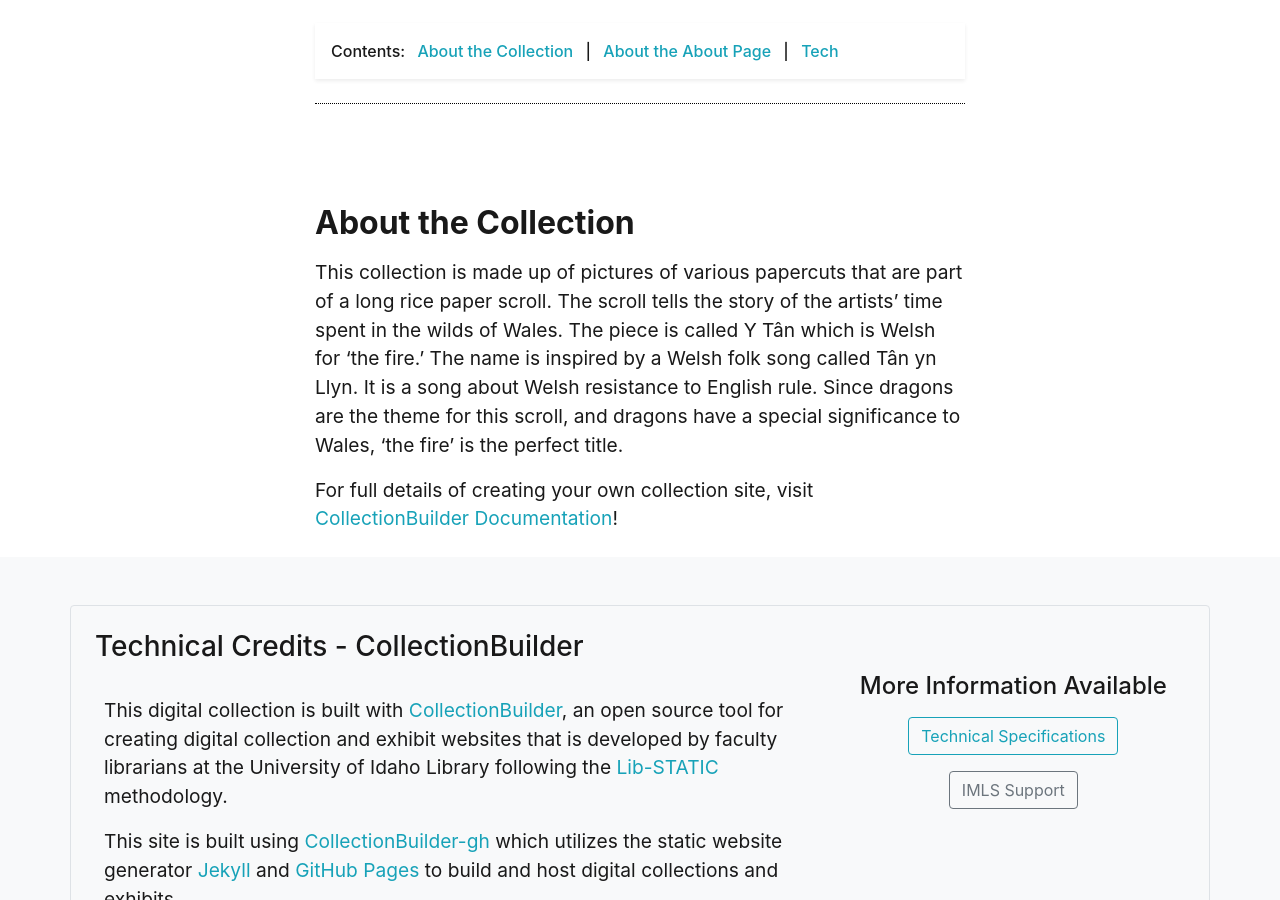
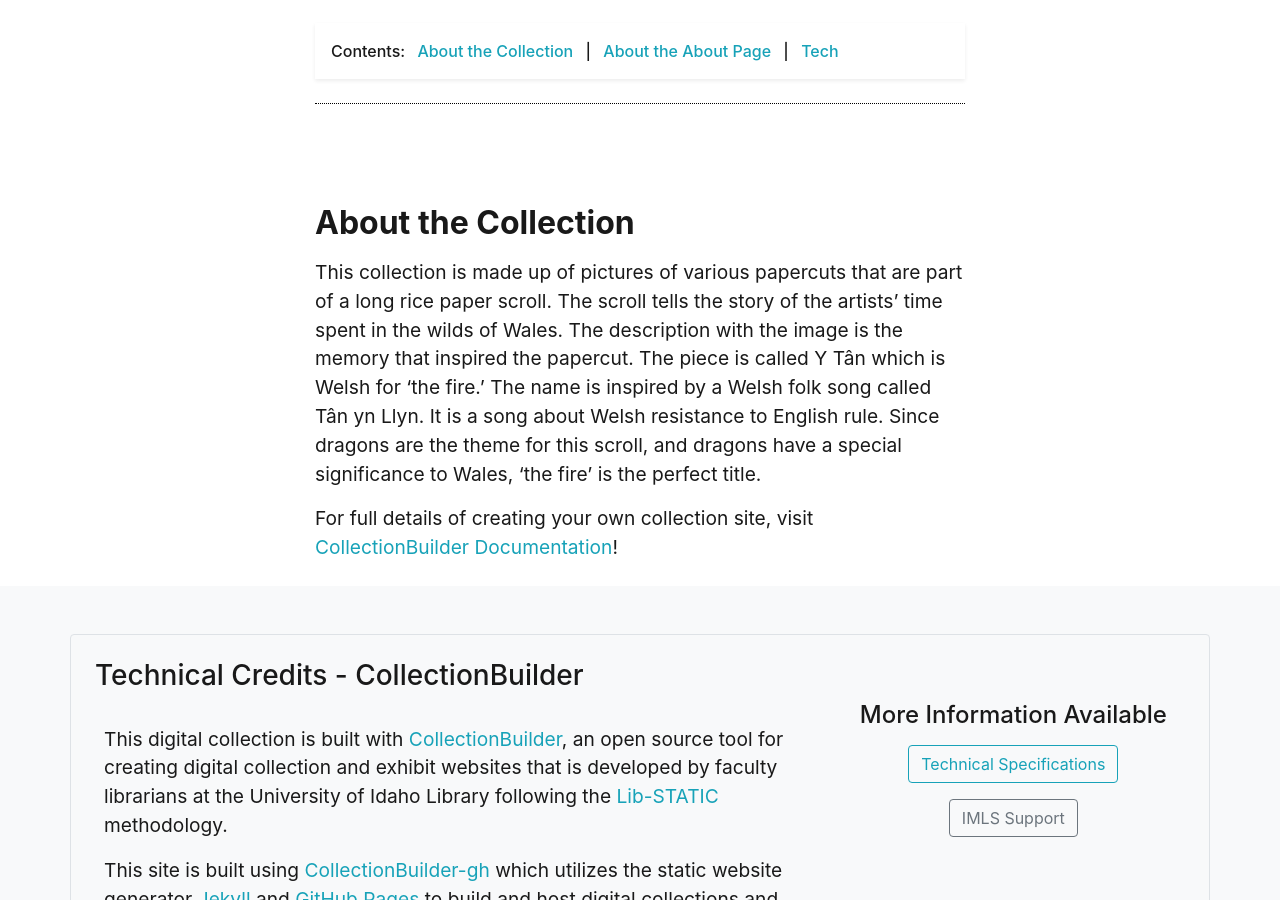
Before and after one commit to aeldridge26/Y-T-n-The-Fire, a Jekyll site: the page built from pages/about.md, in a window 1280 px wide and 900 px high, scrolled down 469 px. Built offline with Jekyll 4.4.1, drawn with Linux system fonts in a browser that asks for light colours.

Commit message:
Update about.md

```diff
--- a/pages/about.md
+++ b/pages/about.md
@@ -14,7 +14,7 @@ credits: true
 
 ## About the Collection
 
-This collection is made up of pictures of various papercuts that are part of a long rice paper scroll. The scroll tells the story of the artists' time spent in the wilds of Wales. The piece is called Y Tân which is Welsh for ‘the fire.’ The name is inspired by a Welsh folk song called Tân yn Llyn. It is a song about Welsh resistance to English rule. Since dragons are the theme for this scroll, and dragons have a special significance to Wales, ‘the fire’ is the perfect title.
+This collection is made up of pictures of various papercuts that are part of a long rice paper scroll. The scroll tells the story of the artists' time spent in the wilds of Wales. The description with the image is the memory that inspired the papercut. The piece is called Y Tân which is Welsh for ‘the fire.’ The name is inspired by a Welsh folk song called Tân yn Llyn. It is a song about Welsh resistance to English rule. Since dragons are the theme for this scroll, and dragons have a special significance to Wales, ‘the fire’ is the perfect title.
 
 
 
```
